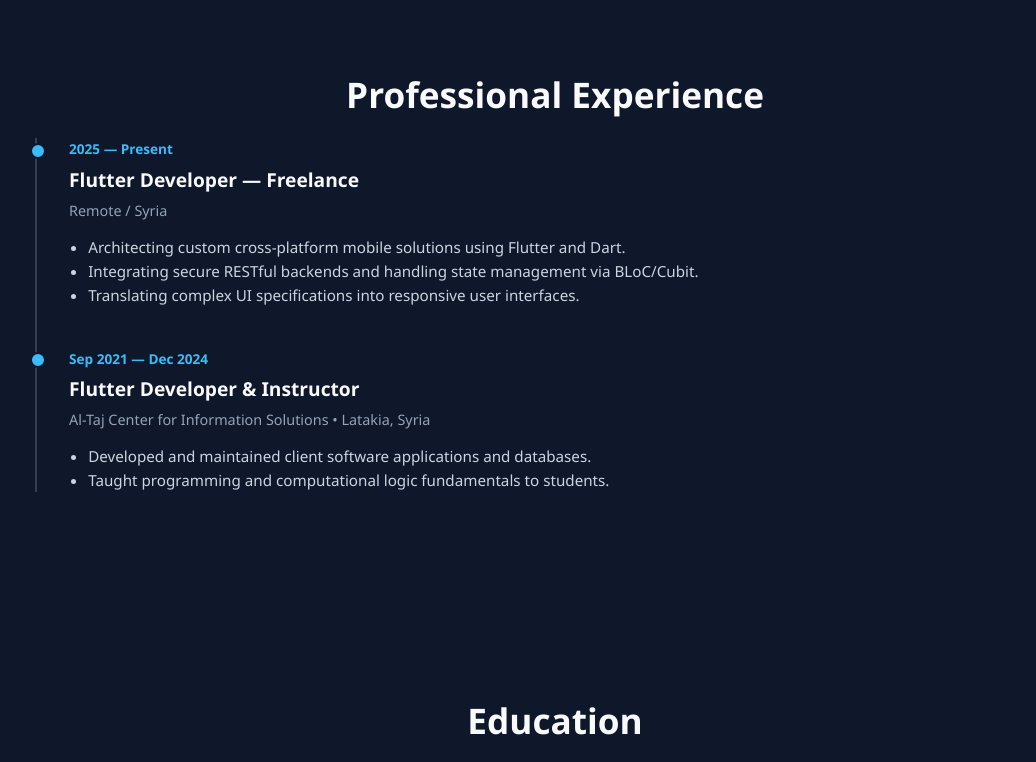
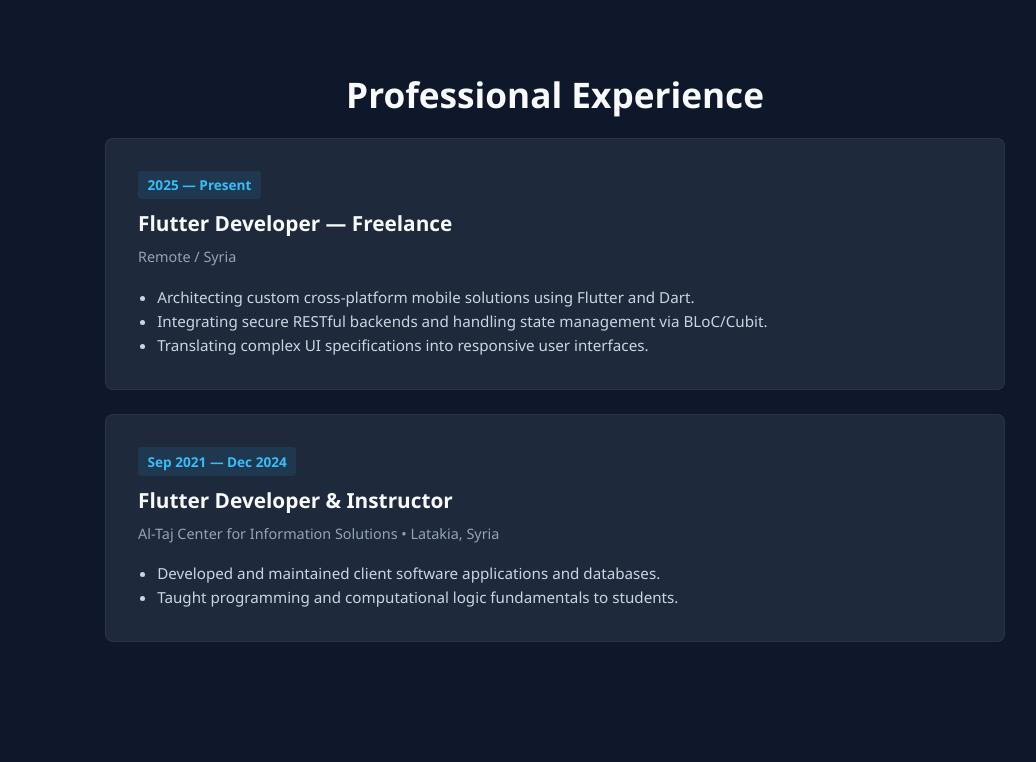
Before and after one commit to jafarmaksoud8-byte/portfolio, a plain HTML site: page index.html in a window 1280 px wide. Shown: the part 3980-4742 px from the top of the page, without its empty margins (85-1121 px from the left). Drawn offline with Linux system fonts and the light colour scheme.

Commit message:
Convert timeline items into professional boxed cards

```diff
--- a/style.css
+++ b/style.css
@@ -415,48 +415,59 @@ body {
     margin-bottom: 1.5rem;
 }
 
-/* Experience & Education Timelines */
+/* Experience & Education & Training Cards Layout (تم التعديل هنا لتحويلها إلى بطاقات بإطار) */
 .timeline {
-    border-left: 2px solid #334155;
-    margin-left: 1rem;
-    padding-left: 2rem;
+    border-left: none;
+    margin-left: 0;
+    padding-left: 0;
+    display: flex;
+    flex-direction: column;
+    gap: 1.5rem;
+    max-width: 900px;
+    margin: 0 auto;
 }
 
 .timeline-item {
     position: relative;
-    margin-bottom: 2.5rem;
+    background-color: #1e293b;
+    padding: 2rem;
+    border-radius: 8px;
+    border: 1px solid rgba(255, 255, 255, 0.05);
+    margin-bottom: 0;
+    transition: border-color 0.3s, transform 0.2s;
 }
 
+.timeline-item:hover {
+    border-color: #38bdf8;
+    transform: translateY(-2px);
+}
+
+/* إلغاء الخط العمودي والنقطة الزرقاء القديمة */
 .timeline-item::before {
-    content: '';
-    position: absolute;
-    left: -2.45rem;
-    top: 0.3rem;
-    width: 12px;
-    height: 12px;
-    border-radius: 50%;
-    background-color: #38bdf8;
-    border: 2px solid #0f172a;
+    display: none;
 }
 
 .timeline-date {
     font-size: 0.85rem;
     color: #38bdf8;
     font-weight: 600;
-    margin-bottom: 0.3rem;
-    display: block;
+    margin-bottom: 0.5rem;
+    display: inline-block;
+    background-color: rgba(56, 189, 248, 0.1);
+    padding: 0.2rem 0.6rem;
+    border-radius: 4px;
 }
 
 .timeline-item h3 {
-    font-size: 1.2rem;
+    font-size: 1.3rem;
     color: #f8fafc;
-    margin-bottom: 0.2rem;
+    margin-bottom: 0.3rem;
 }
 
 .timeline-loc {
     font-size: 0.9rem;
     color: #94a3b8;
-    margin-bottom: 0.8rem;
+    margin-bottom: 1rem;
 }
 
 .timeline-item ul {
```
